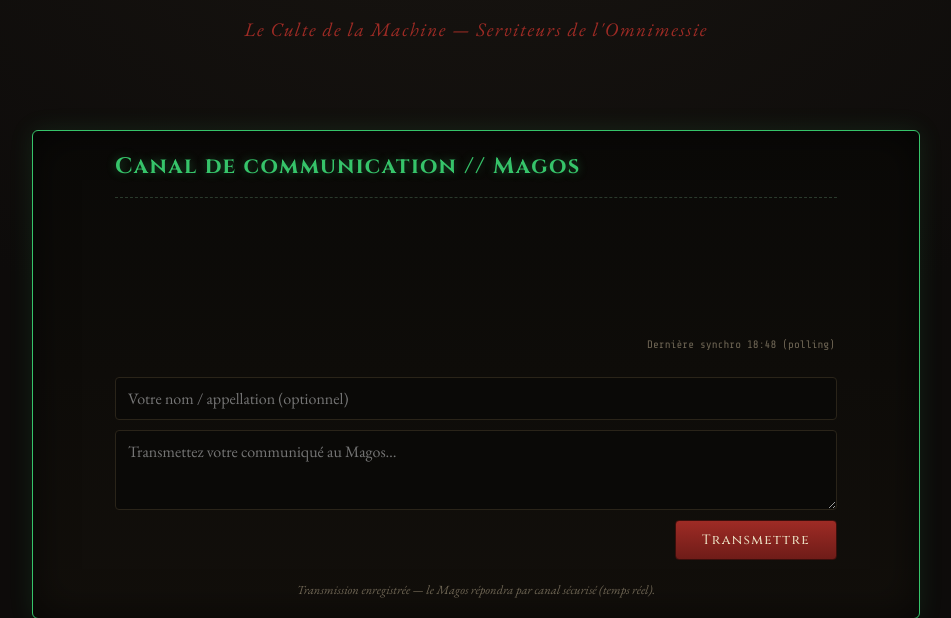
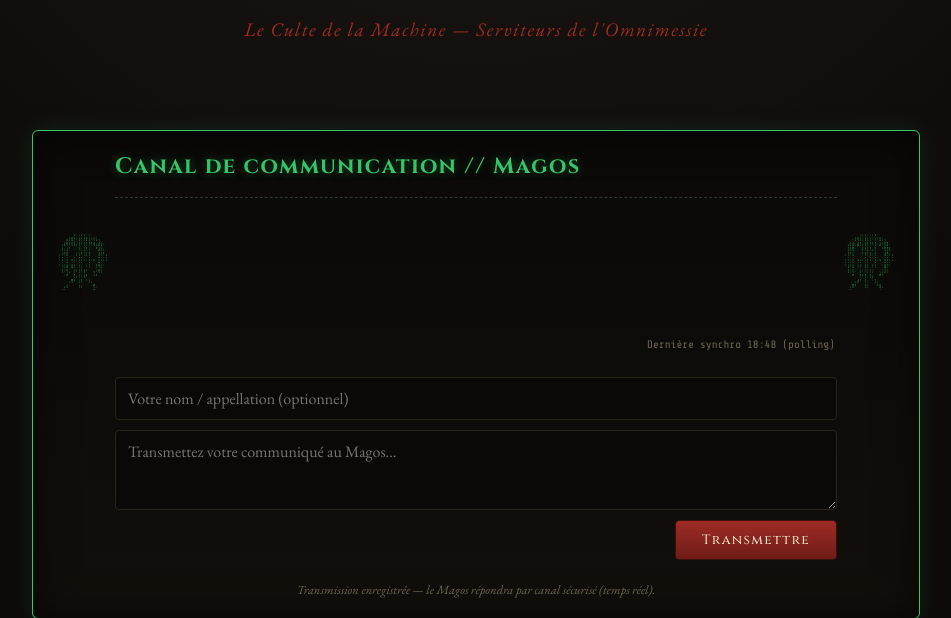
Before and after one commit to Siye0n/front_app_agent, a Flask app: page / in a window 1280 px wide. Shown: the part 298-916 px from the top of the page, without its empty margins (164-1115 px from the left). Run offline with Flask 3, Linux system fonts and the light colour scheme; data that the repository does not hold is empty.

Commit message:
fix(adeptus): crâne binaire invisible (police 0px sur canvas 22x26)
Le canvas interne était 22x26 -> cellule 1px -> ctx.font = floor(1*0.95) = 0px
-> rien ne se dessinait. Agrandi le canvas interne a 88x104 (cellule 4px) et
force une taille de police minimale (Math.max(4, ...)) dans startSkull.
Verifie (runtime, mock canvas) : draw() peint 528 bits 0/1 sans exception.

```diff
--- a/adeptus-mechanicus/static/app.js
+++ b/adeptus-mechanicus/static/app.js
@@ -230,7 +230,9 @@
     var ctx = canvas.getContext("2d");
     var rows = SKULL.length, cols = SKULL[0].length;
     var cellW = canvas.width / cols, cellH = canvas.height / rows;
-    ctx.font = Math.floor(cellH * 0.95) + "px 'Share Tech Mono', monospace";
+    // Taille de police minimale pour garantir un rendu visible (bug: 0px ne dessine rien)
+    var fontPx = Math.max(4, Math.floor(cellH * 0.95));
+    ctx.font = fontPx + "px 'Share Tech Mono', monospace";
     ctx.textAlign = "center";
     ctx.textBaseline = "middle";
 
--- a/adeptus-mechanicus/templates/index.html
+++ b/adeptus-mechanicus/templates/index.html
@@ -37,10 +37,10 @@
     <section id="canal" class="canal">
       <!-- Crânes binaires animés sur les côtés -->
       <div class="skull-rail skull-left" aria-hidden="true">
-        <canvas class="skull-canvas" width="22" height="26"></canvas>
+        <canvas class="skull-canvas" width="88" height="104"></canvas>
       </div>
       <div class="skull-rail skull-right" aria-hidden="true">
-        <canvas class="skull-canvas" width="22" height="26"></canvas>
+        <canvas class="skull-canvas" width="88" height="104"></canvas>
       </div>
 
       <div class="canal-header">
```
